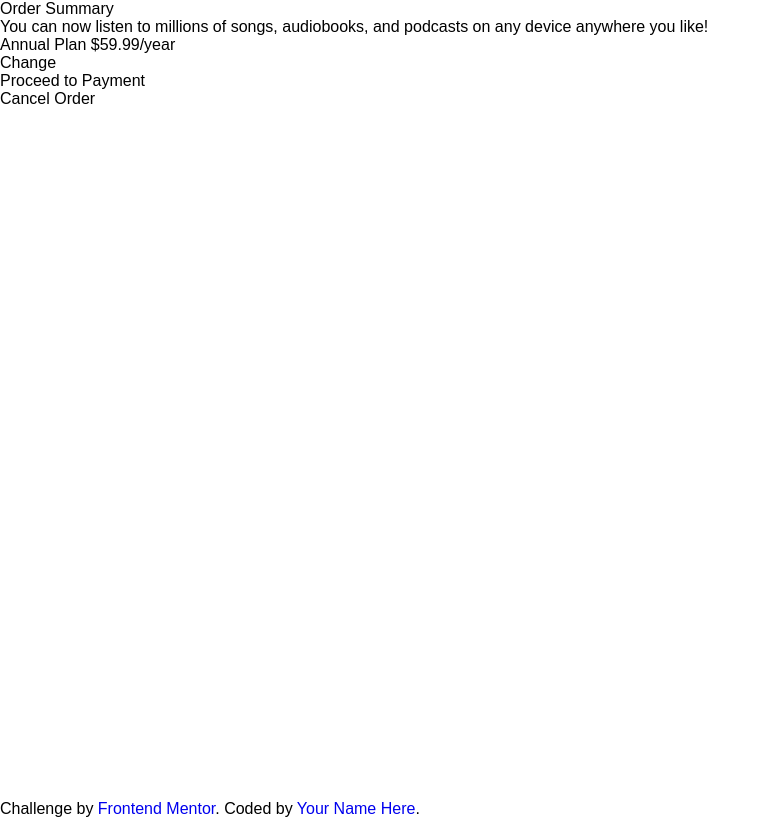
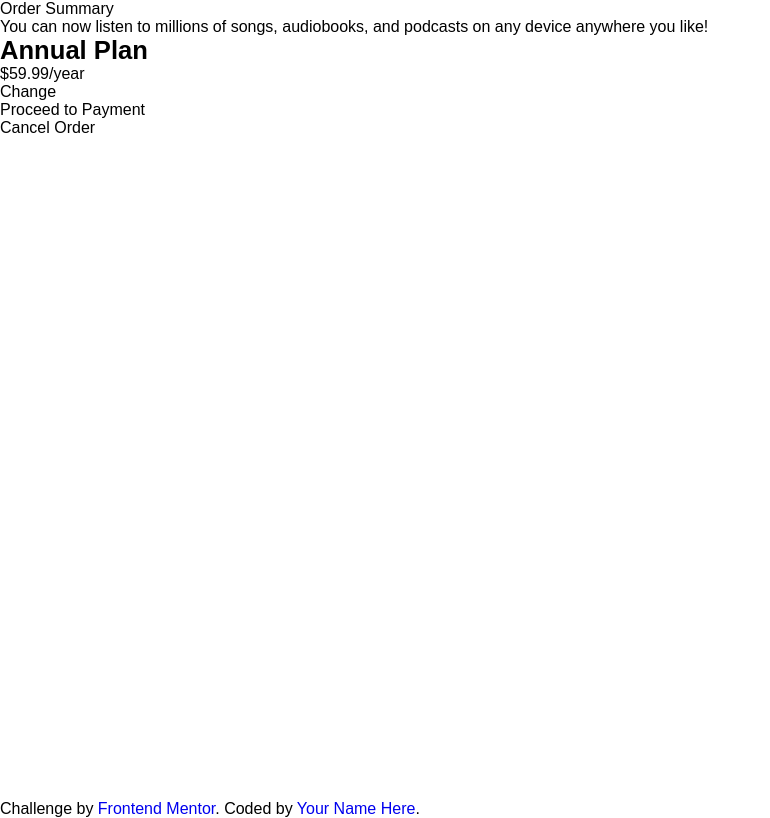
Before and after one commit to BRENHINES/order-summary-component-main, a plain HTML site: page order-summary-component-main/index.html in a window 1280 px wide. Shown: the whole page, without its empty margins (0-770 px from the left). Drawn offline with Linux system fonts and the light colour scheme.

Commit message:
Adjustements on card content position

```diff
--- a/order-summary-component-main/index.html
+++ b/order-summary-component-main/index.html
@@ -23,13 +23,21 @@
           Order Summary
         </div>
         <div class="Card__Description">
-          You can now listen to millions of songs, audiobooks, and podcasts on any
-  device anywhere you like!
+          You can now listen to millions of songs, audiobooks, and podcasts on any device anywhere you like!
         </div>
-        <div class="Card__Plan">
-          <div class="Card__Plan--Price">
-            Annual Plan
-  $59.99/year
+        <div class="Card__Price">
+          <div class="Card__PriceContainer">
+            <div class="Card__Price--icon">
+
+            </div>
+            <div class="Card__Price--content">
+              <h2>
+                Annual Plan
+              </h2>
+              <p>
+                $59.99/year
+              </p>
+            </div>
           </div>
           <div class="Card__Plan--CTA">
             Change
```
